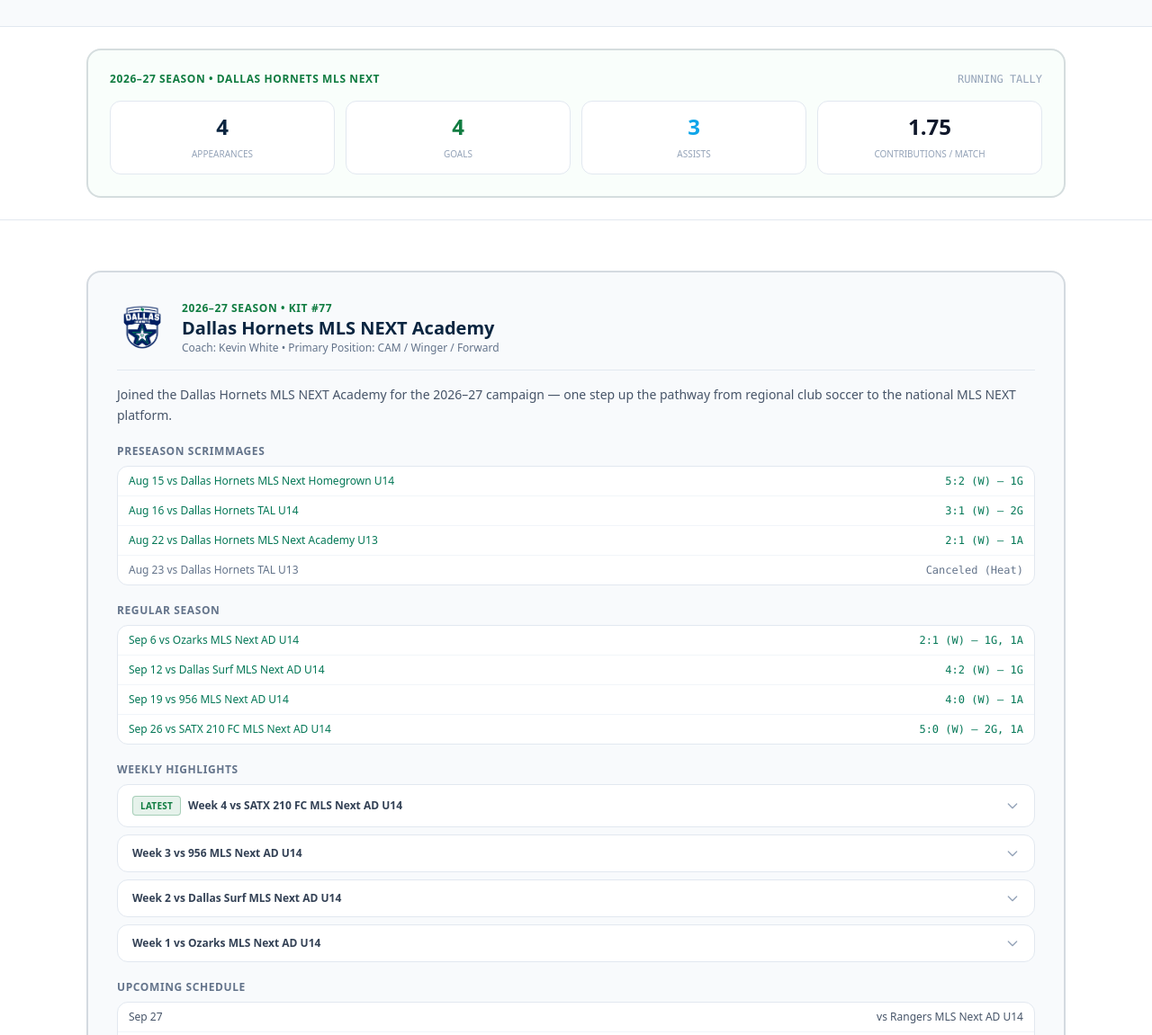
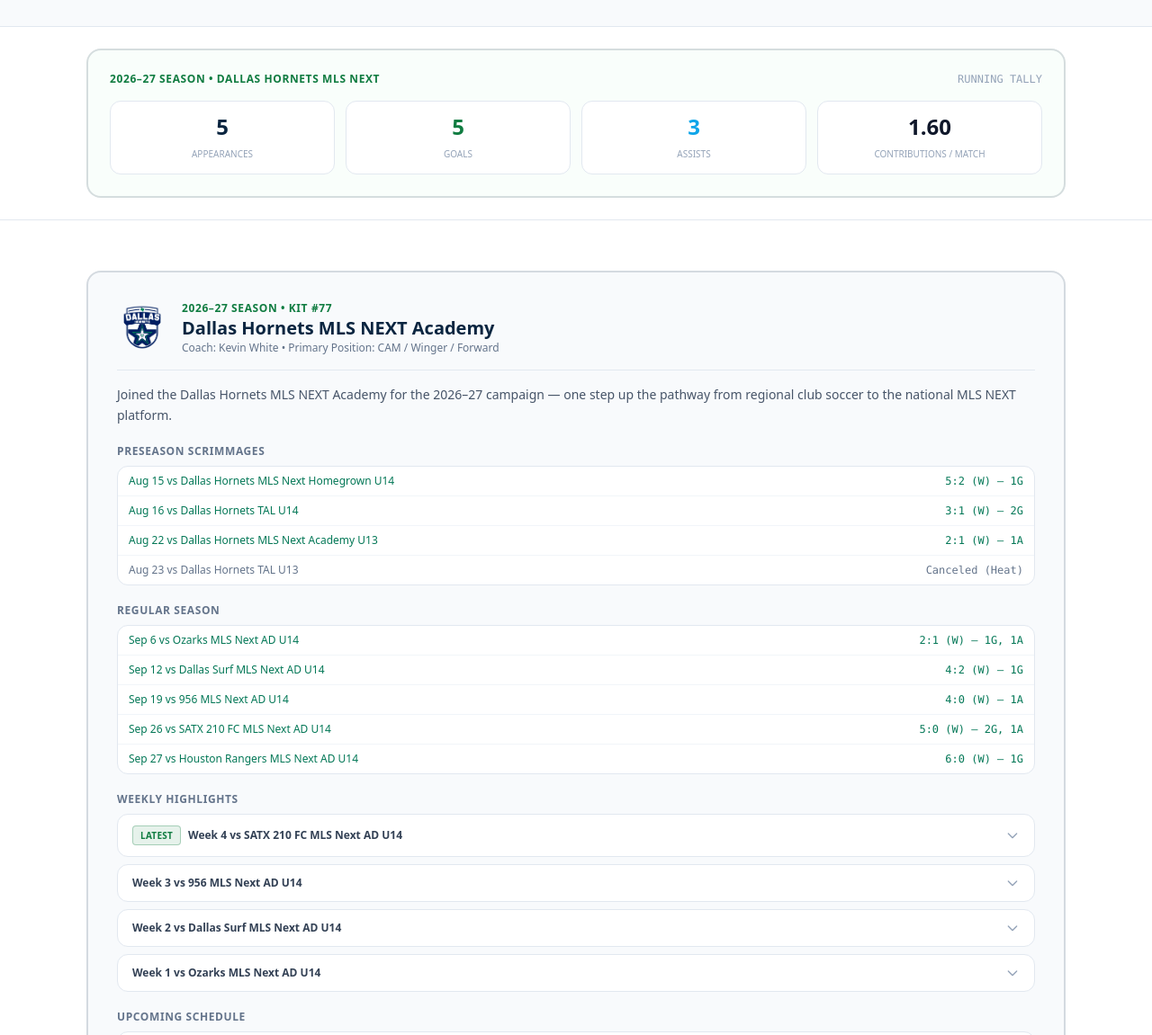
Before and after one commit to ryansmithsays/about-mitchell-smith, a website: page soccer.html in a window 1280 px wide. Shown: the part 280-1431 px from the top of the page at 90% size. Drawn offline with Linux system fonts and the light colour scheme.

Commit message:
Add Sep 27 result: Hornets 6-0 W vs Houston Rangers (1G)

```diff
--- a/soccer.html
+++ b/soccer.html
@@ -83,11 +83,11 @@ Attacking Midfielder &amp; Forward competing against older age brackets and now
 </div>
 <div class="grid grid-cols-2 sm:grid-cols-4 gap-3 text-center">
 <div class="bg-white p-3 rounded-xl border border-slate-200">
-<span class="text-2xl font-black text-hornets-navy block">4</span>
+<span class="text-2xl font-black text-hornets-navy block">5</span>
 <span class="text-[10px] text-slate-400 uppercase">Appearances</span>
 </div>
 <div class="bg-white p-3 rounded-xl border border-slate-200">
-<span class="text-2xl font-black text-hornets-green block">4</span>
+<span class="text-2xl font-black text-hornets-green block">5</span>
 <span class="text-[10px] text-slate-400 uppercase">Goals</span>
 </div>
 <div class="bg-white p-3 rounded-xl border border-slate-200">
@@ -95,7 +95,7 @@ Attacking Midfielder &amp; Forward competing against older age brackets and now
 <span class="text-[10px] text-slate-400 uppercase">Assists</span>
 </div>
 <div class="bg-white p-3 rounded-xl border border-slate-200">
-<span class="text-2xl font-black text-slate-900 block">1.75</span>
+<span class="text-2xl font-black text-slate-900 block">1.60</span>
 <span class="text-[10px] text-slate-400 uppercase">Contributions / Match</span>
 </div>
 </div>
@@ -136,6 +136,7 @@ Joined the Dallas Hornets MLS NEXT Academy for the 2026–27 campaign — one st
 <div class="match-row match-row-win"><span>Sep 12 vs Dallas Surf MLS Next AD U14</span><span class="font-mono">4:2 (W) — 1G</span></div>
 <div class="match-row match-row-win"><span>Sep 19 vs 956 MLS Next AD U14</span><span class="font-mono">4:0 (W) — 1A</span></div>
 <div class="match-row match-row-win"><span>Sep 26 vs SATX 210 FC MLS Next AD U14</span><span class="font-mono">5:0 (W) — 2G, 1A</span></div>
+<div class="match-row match-row-win"><span>Sep 27 vs Houston Rangers MLS Next AD U14</span><span class="font-mono">6:0 (W) — 1G</span></div>
 </div>
 
 <h4 class="text-xs font-bold uppercase tracking-wider text-slate-500 mb-2">Weekly Highlights</h4>
@@ -233,7 +234,6 @@ allowfullscreen>
 
 <h4 class="text-xs font-bold uppercase tracking-wider text-slate-500 mb-2">Upcoming Schedule</h4>
 <div class="bg-white rounded-xl border border-slate-200 overflow-hidden text-slate-600">
-<div class="match-row"><span>Sep 27</span><span>vs Rangers MLS Next AD U14</span></div>
 <div class="match-row"><span>Oct 10</span><span>vs Sporting MLS Next AD U14</span></div>
 <div class="match-row"><span>Oct 11</span><span>vs Lightning MLS Next AD U14</span></div>
 <div class="match-row"><span>Oct 17</span><span>vs DHSC North MLS Next AD U14</span></div>
```
Also changed, not shown: index.html (+4 -4 lines).
